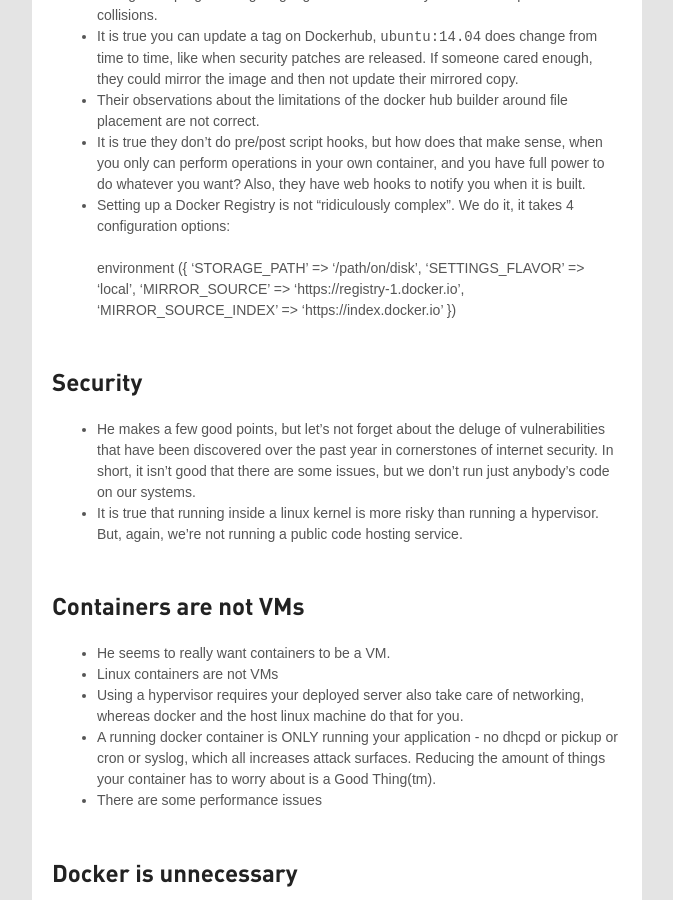
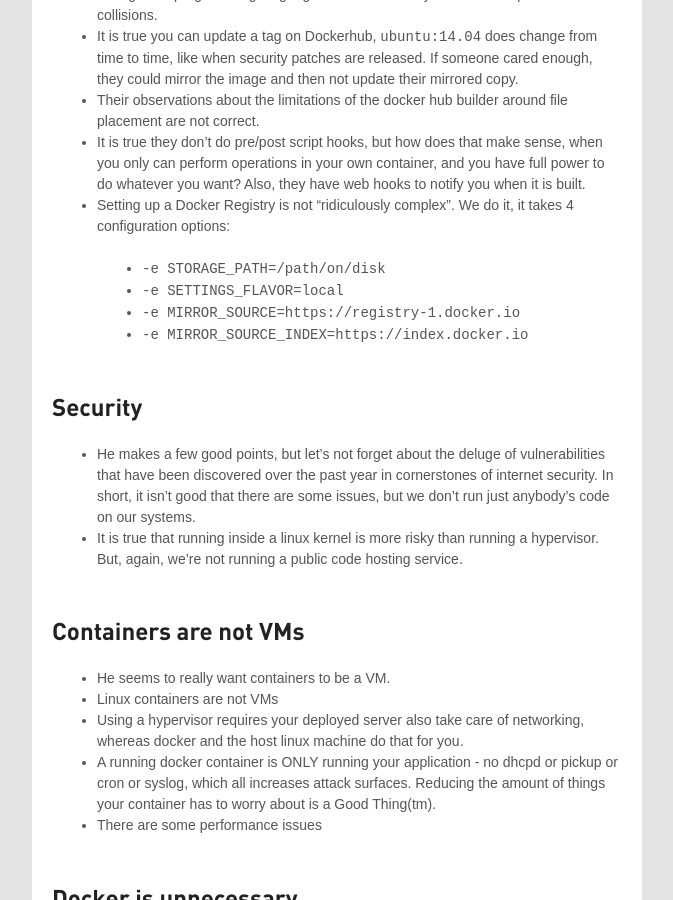
Before and after one commit to grahamc/grahamc.github.com, a Jekyll site: the page built from _posts/2015-02-07-docker-isnt-so-bad.markdown, in a window 1280 px wide and 900 px high, scrolled down 1134 px. Shown: the whole window, without its empty margins (138-811 px from the left). Built offline with Jekyll 4.4.1, drawn with Linux system fonts in a browser that asks for light colours.

Commit message:
This is better for the blog

```diff
--- a/_posts/2015-02-07-docker-isnt-so-bad.markdown
+++ b/_posts/2015-02-07-docker-isnt-so-bad.markdown
@@ -63,12 +63,10 @@
  - Setting up a Docker Registry is not "ridiculously complex". We do it, it
    takes 4 configuration options:
 
-    environment ({
-      'STORAGE_PATH'        => '/path/on/disk',
-      'SETTINGS_FLAVOR'     => 'local',
-      'MIRROR_SOURCE'       => 'https://registry-1.docker.io',
-      'MIRROR_SOURCE_INDEX' => 'https://index.docker.io'
-    })
+   - `-e STORAGE_PATH=/path/on/disk`
+   - `-e SETTINGS_FLAVOR=local`
+   - `-e MIRROR_SOURCE=https://registry-1.docker.io`
+   - `-e MIRROR_SOURCE_INDEX=https://index.docker.io`
 
 ### Security
 
```
